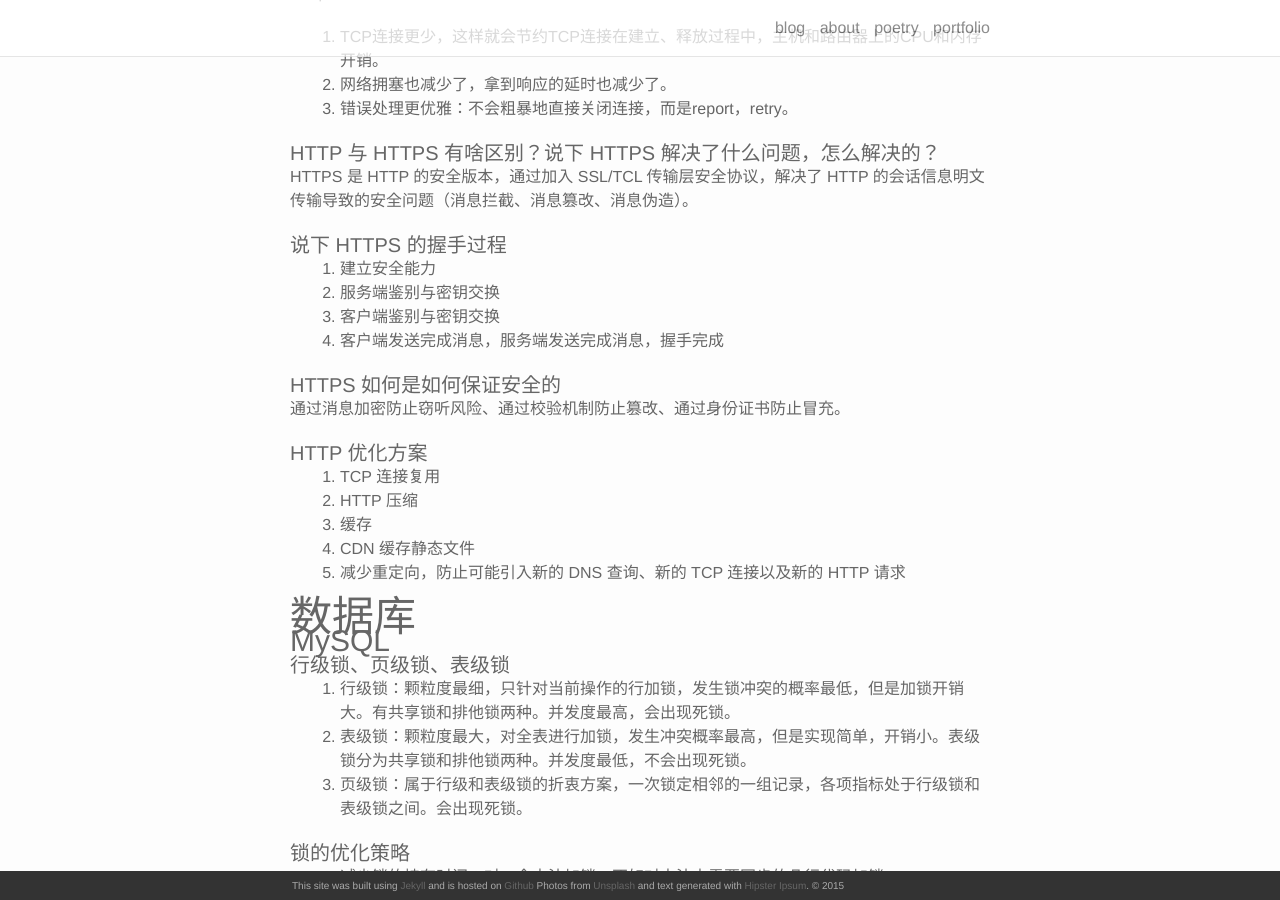
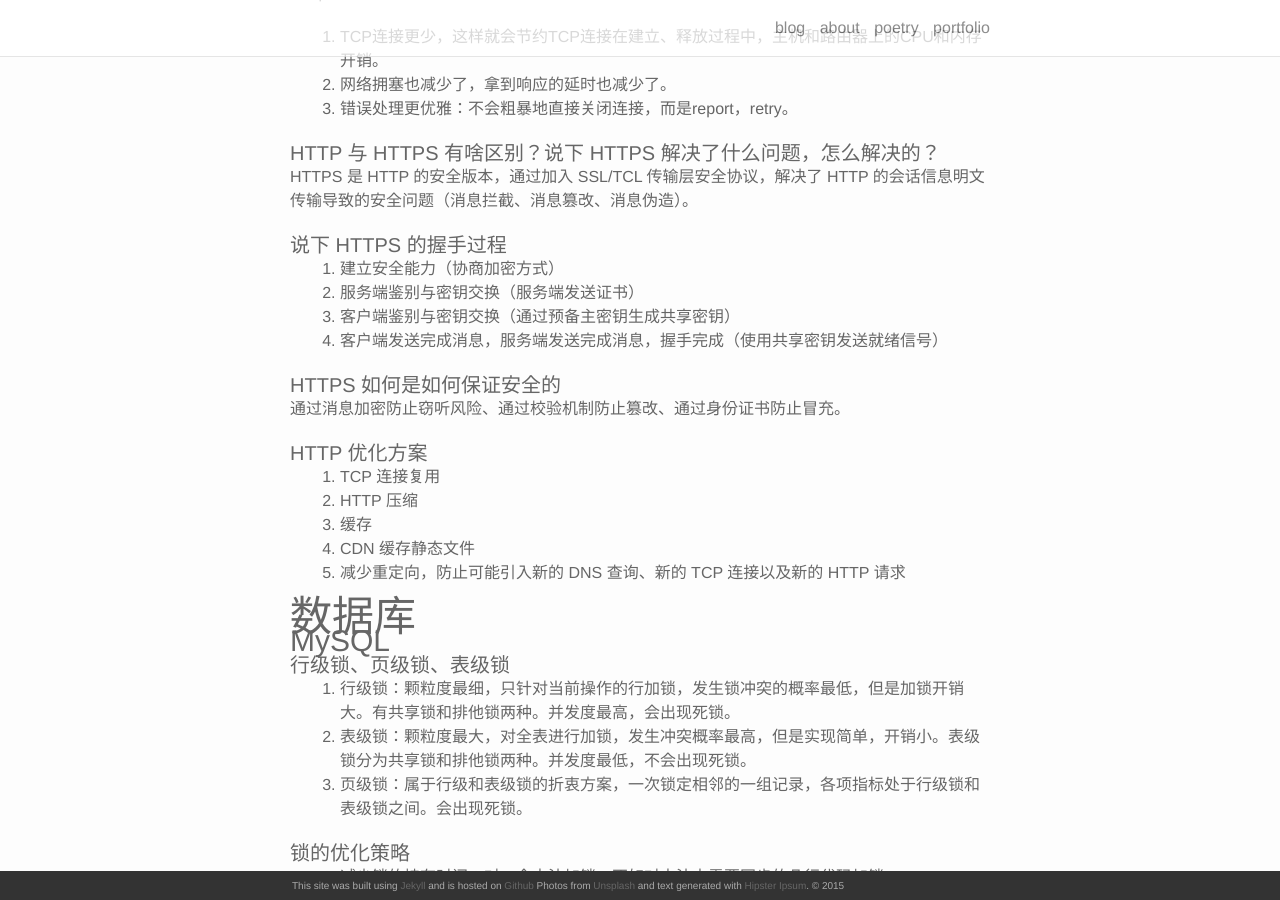
Before and after one commit to akmissxt/blog, a Jekyll site: the page built from _posts/2021-04-05-面试复习.markdown, in a window 1280 px wide and 900 px high, scrolled down 2244 px. Built offline with Jekyll 4.4.1, drawn with Linux system fonts in a browser that asks for light colours; nearby versions of some CDN libraries; our own code applies the rules of GitHub Pages for plain Markdown files.

Commit message:
update(面试复习): HTTPS 握手过程

```diff
--- a/_posts/2021-04-05-面试复习.markdown
+++ b/_posts/2021-04-05-面试复习.markdown
@@ -81,10 +81,10 @@ Keep-Alive 有一下优点：
 HTTPS 是 HTTP 的安全版本，通过加入 SSL/TCL 传输层安全协议，解决了 HTTP 的会话信息明文传输导致的安全问题（消息拦截、消息篡改、消息伪造）。
 
 #### 说下 HTTPS 的握手过程
-1. 建立安全能力
-2. 服务端鉴别与密钥交换
-3. 客户端鉴别与密钥交换
-4. 客户端发送完成消息，服务端发送完成消息，握手完成
+1. 建立安全能力（协商加密方式）
+2. 服务端鉴别与密钥交换（服务端发送证书）
+3. 客户端鉴别与密钥交换（通过预备主密钥生成共享密钥）
+4. 客户端发送完成消息，服务端发送完成消息，握手完成（使用共享密钥发送就绪信号）
 
 #### HTTPS 如何是如何保证安全的
 通过消息加密防止窃听风险、通过校验机制防止篡改、通过身份证书防止冒充。
```
